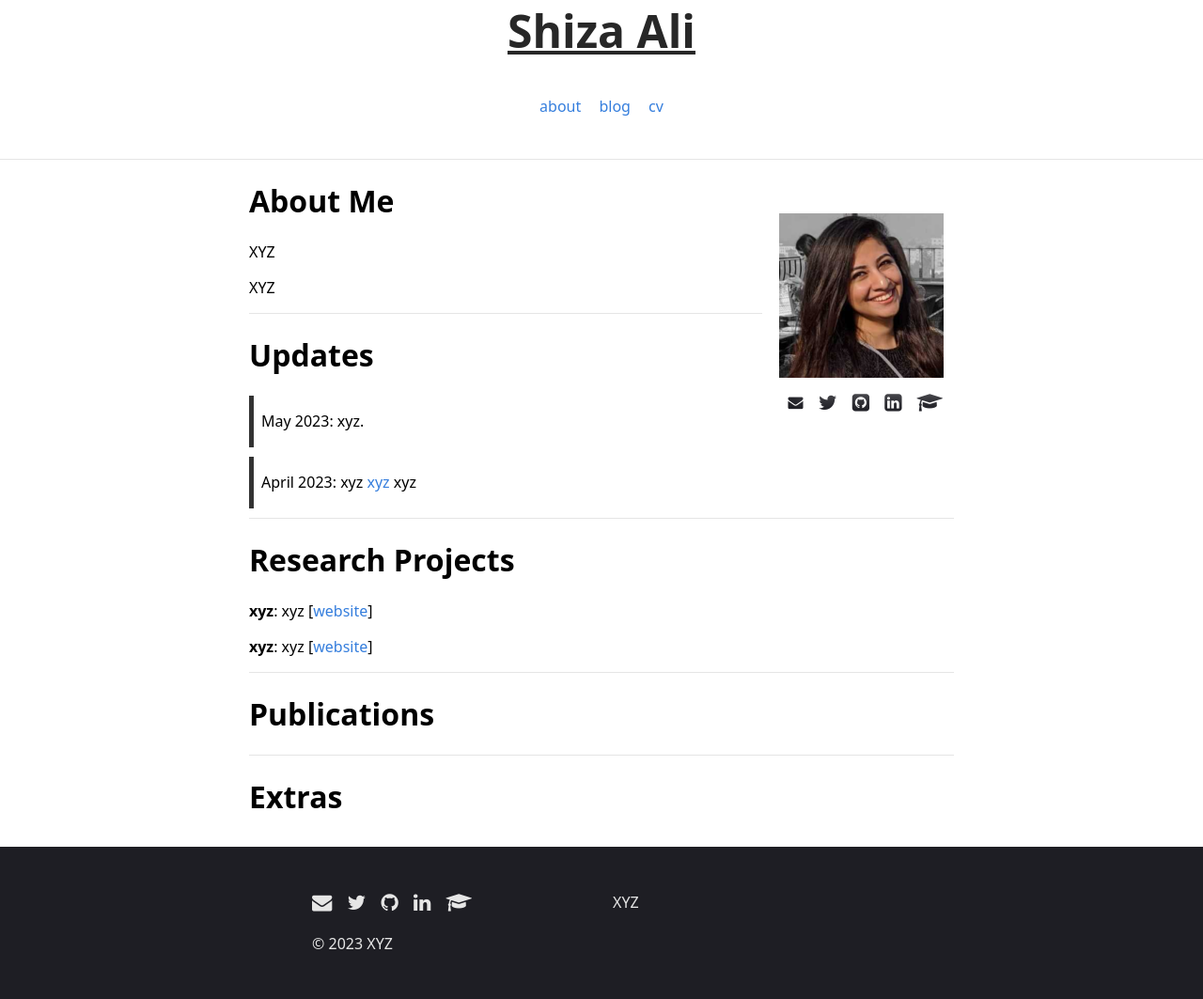
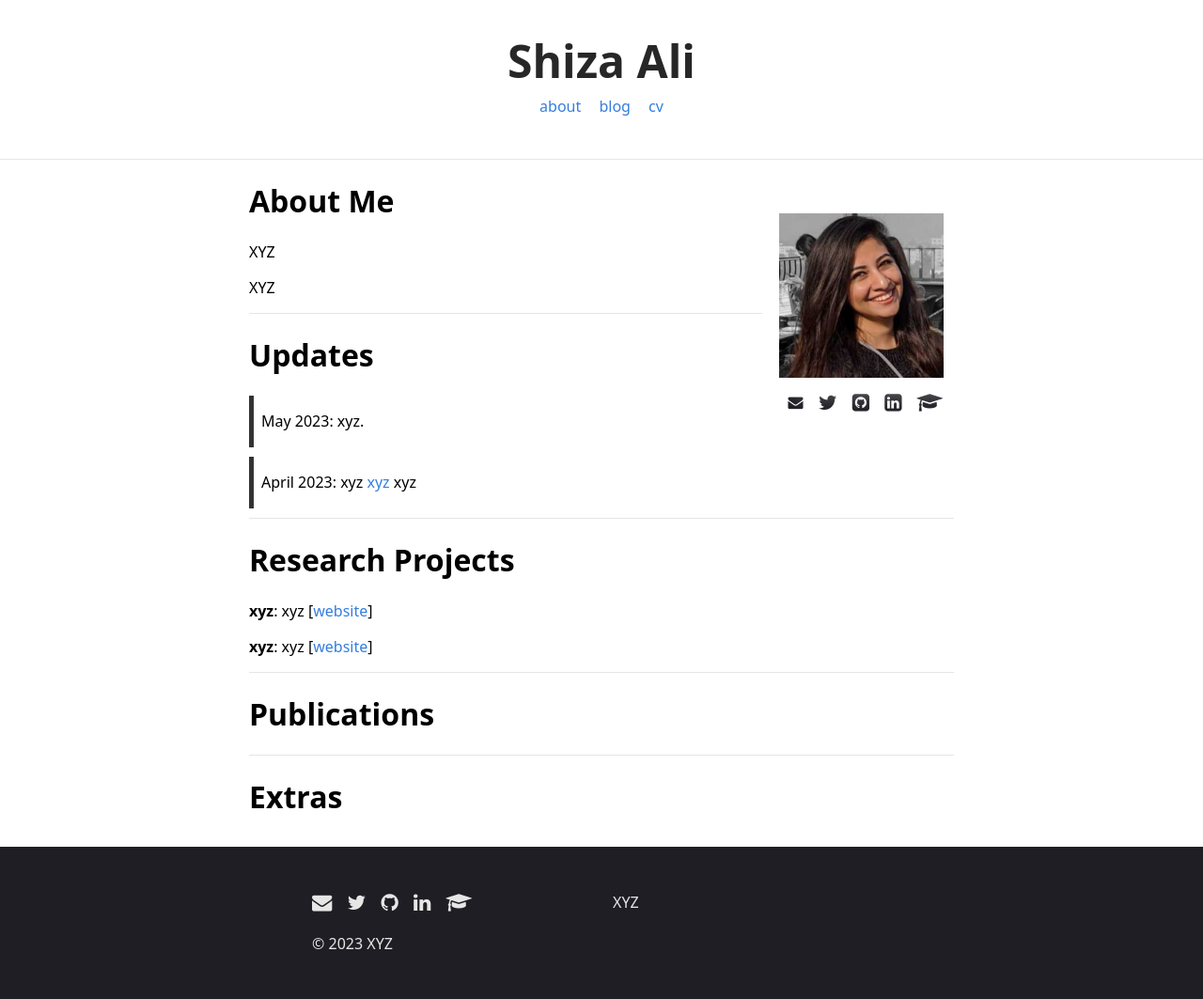
Before and after one commit to bluestar58/bluestar58.github.io, a Jekyll site: the page built from index.md, in a window 1280 px wide. Shown: the whole page at 94% size. Built offline with Jekyll 4.4.1, drawn with Linux system fonts in a browser that asks for light colours.

Commit message:
some changes

```diff
--- a/_layouts/default.html
+++ b/_layouts/default.html
@@ -3,10 +3,9 @@
     {% include head.html %}
     <body>
         <div class="wrapper">
-            <div>
-                <a id="author-name" href="{{ site.url }}{{ site.baseurl }}">{{ site.title }}</a>
-            </div>
+
             <div class="navbar container">
+                <a id="author-name" class="alignable"  href="{{ site.url }}{{ site.baseurl }}">{{ site.title }}</a>
                 <ul id="navlist" class="alignable navbar-ul">
                     {% for x in site.nav %}
                     <li class="alignable nav-list"><a href="{{ x.link }}">{{ x.name }}</a></li>
```
